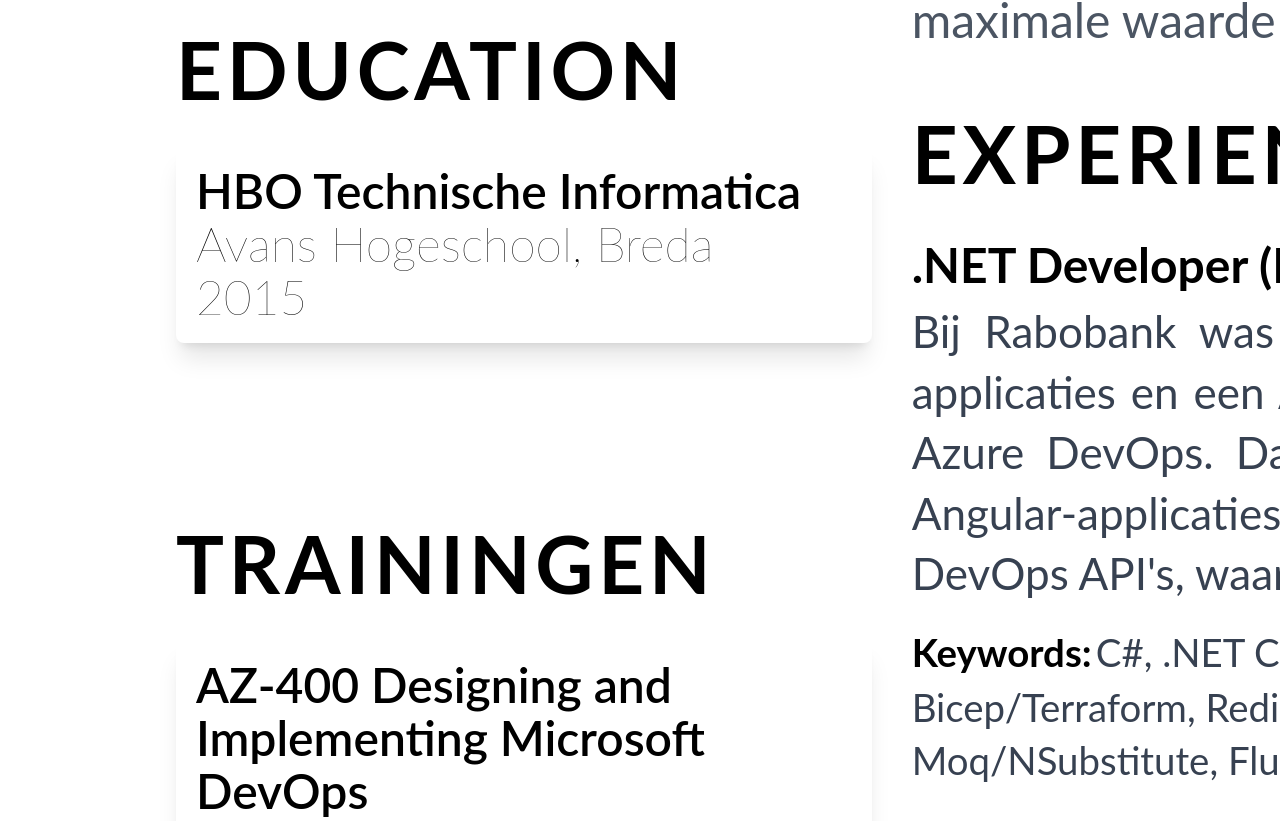
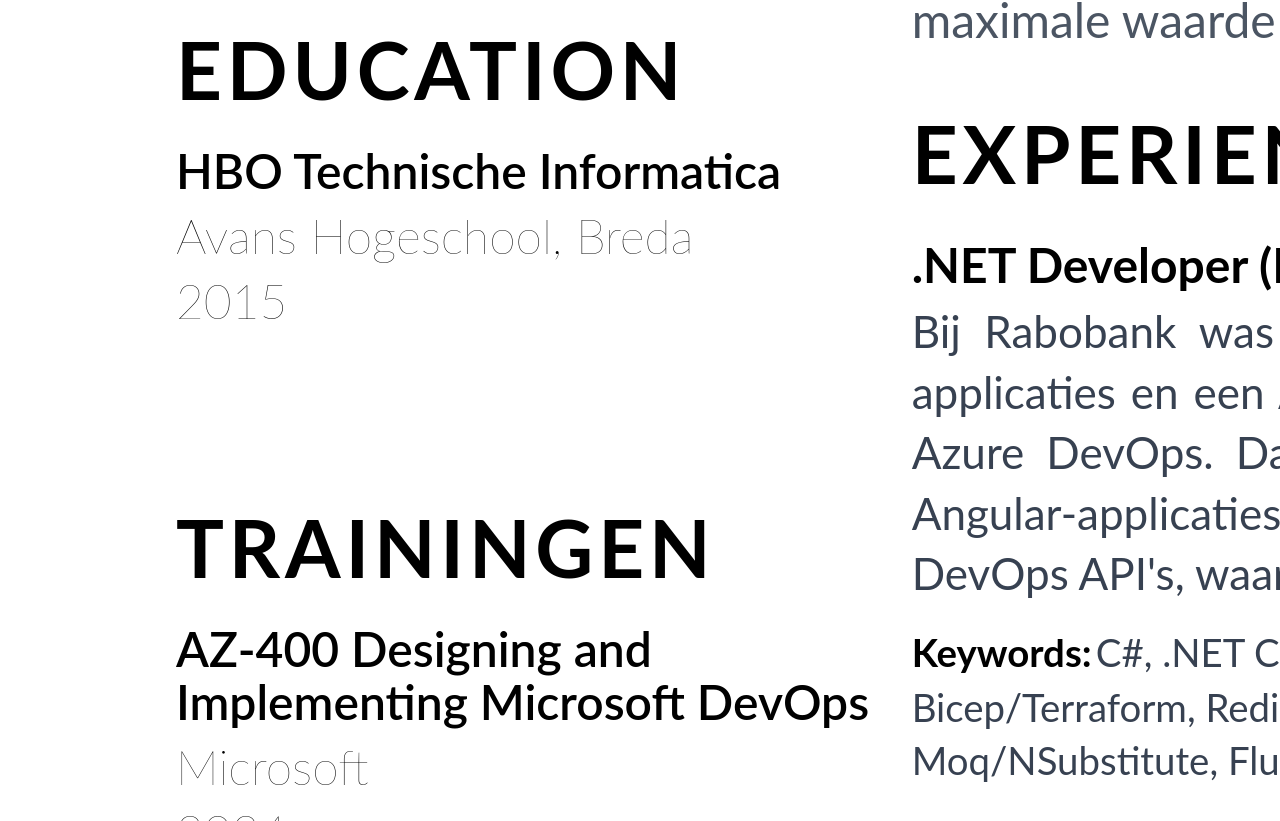
Before and after one commit to carvenmartis/resume, a Next.js app: page / in a window 1280 px wide. Shown: the part 1099-1920 px from the top of the page. Built offline with nearby package versions, Linux system fonts and the light colour scheme.

Commit message:
removed shadow and border

```diff
--- a/src/components/card-item.tsx
+++ b/src/components/card-item.tsx
@@ -14,7 +14,7 @@ const CardItem: React.FC<CardItemProps> = ({
   year,
 }) => {
   return (
-    <li className="shadow-xl p-5 bg-white rounded-lg">
+    <li className="space-y-3">
       <p className="font-semibold">{title}</p>
       {(organization || city) && (
         <p className="font-thin">
```
